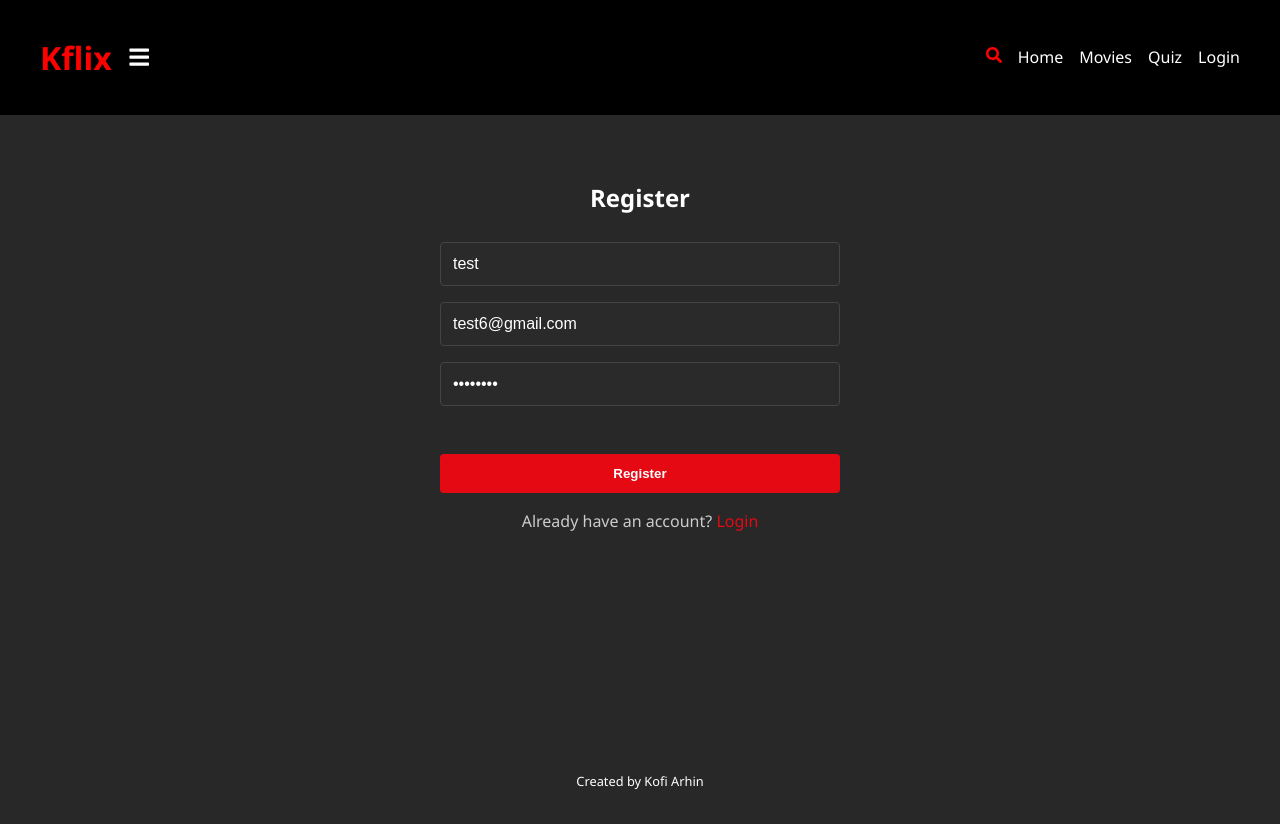
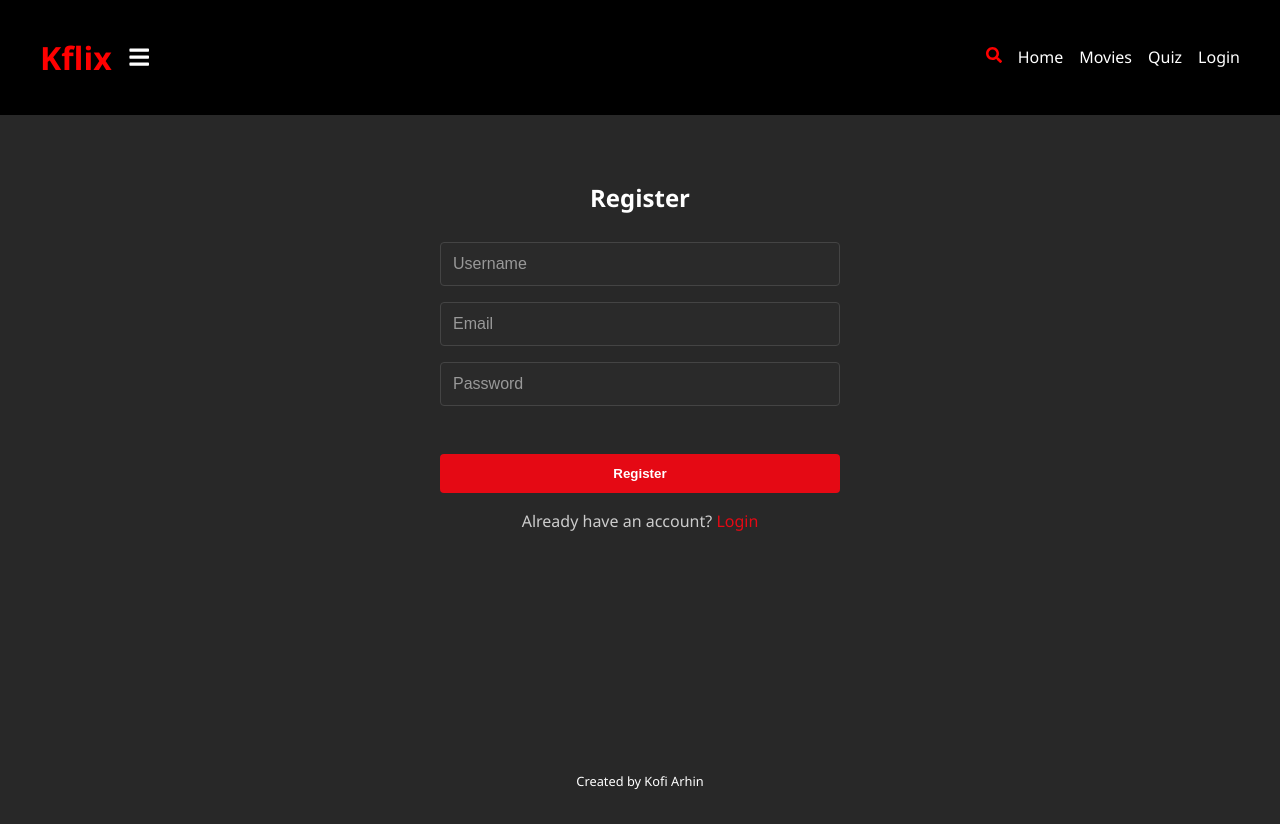
Before and after one commit to kofiarhin/kf-rt-movie-app, a React (Vite) app in the folder client/: page /register in a window 1280 px wide. Built offline with nearby package versions, Linux system fonts and the light colour scheme; no server answers.

Commit message:
code clean up

```diff
--- a/client/src/Pages/Login/Login.jsx
+++ b/client/src/Pages/Login/Login.jsx
@@ -3,8 +3,8 @@ import useLoginmutation from "../../hooks/useLoginMutation";
 import Spinner from "../../components/Spinner/Spinner";
 
 const Login = () => {
-  const [email, setEmail] = useState("test5@gmail.com");
-  const [password, setPassword] = useState("password");
+  const [email, setEmail] = useState("");
+  const [password, setPassword] = useState("");
   const { mutate, isLoading, isSuccess, error } = useLoginmutation();
 
   if (isLoading) {
@@ -34,7 +34,7 @@ const Login = () => {
           onChange={(e) => setPassword(e.target.value)}
           required
         />
-        <p className="error"> {error ? "Invalid Credentials" : ""} </p>
+        <p className="error"> {error ? error.message : ""} </p>
         <button type="submit">Login</button>
         <p>
           Don't have an account? <a href="/register">Register</a>
--- a/client/src/Pages/Register/Register.jsx
+++ b/client/src/Pages/Register/Register.jsx
@@ -1,13 +1,17 @@
 import { useState } from "react";
 import useRegisterMutation from "../../hooks/useRegisterMutation";
+import Spinner from "../../components/Spinner/Spinner";
 
 // register page
 const Register = () => {
-  const [name, setName] = useState("test");
-  const [email, setEmail] = useState("test6@gmail.com");
-  const [password, setPassword] = useState("password");
+  const [name, setName] = useState("");
+  const [email, setEmail] = useState("");
+  const [password, setPassword] = useState("");
   const { mutate, isLoading, error } = useRegisterMutation();
-  console.log(error);
+
+  if (isLoading) {
+    return <Spinner />;
+  }
 
   const handleRegister = (e) => {
     e.preventDefault();
--- a/client/src/hooks/useLoginMutation.js
+++ b/client/src/hooks/useLoginMutation.js
@@ -10,8 +10,6 @@ const loginUser = async (userData) => {
       ? `${baseurl}/api/auth/login`
       : "http://localhost:5000/api/auth/login";
 
-  console.log("xxxx", url);
-
   const res = await fetch(url, {
     method: "POST",
     headers: {
@@ -23,7 +21,7 @@ const loginUser = async (userData) => {
   const data = await res.json();
 
   if (!res.ok) {
-    throw new Error(data);
+    throw new Error(data.error);
   }
 
   return data;
@@ -43,7 +41,7 @@ const useLoginMutation = () => {
       navigate("/for_you");
     },
     onError: (error) => {
-      console.error("Login failed:", error.message);
+      console.log("error", error.message);
     },
   });
 };
```
